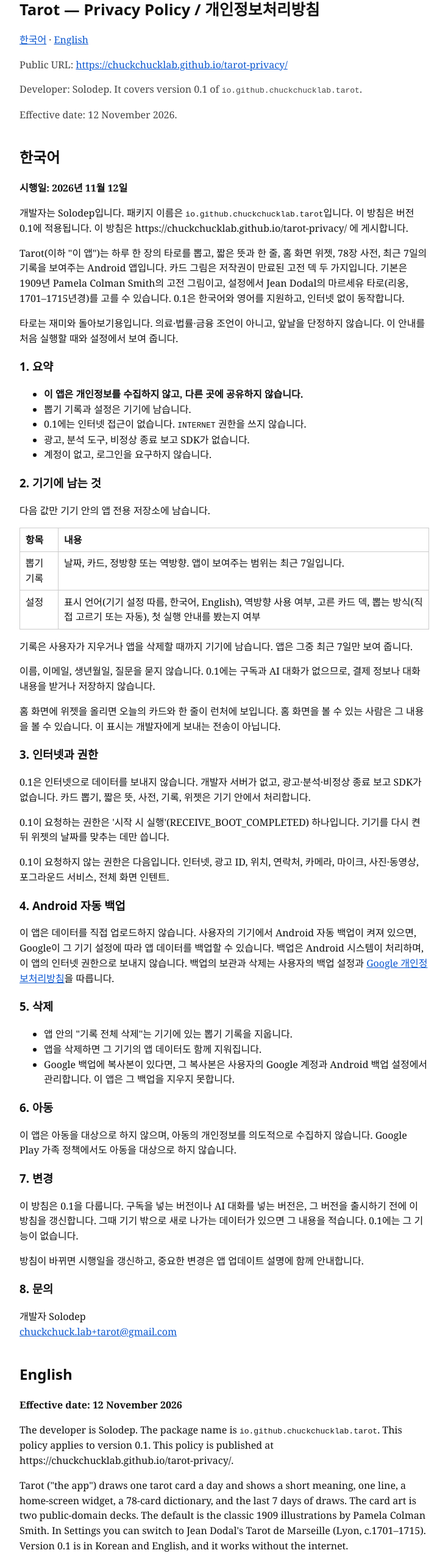
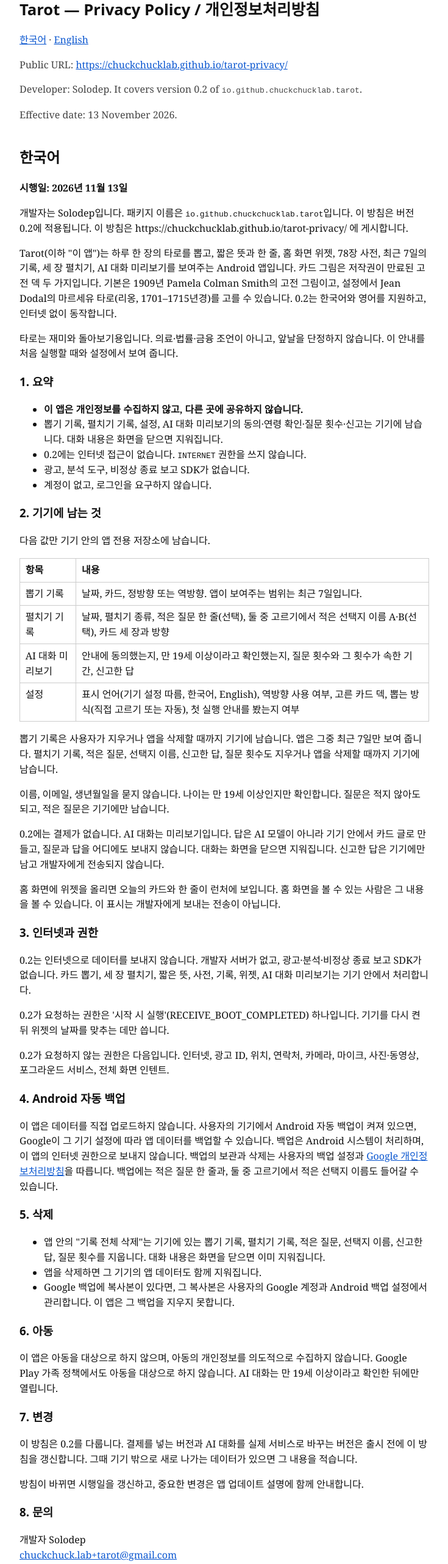
Before and after one commit to chuckchucklab/tarot-privacy, a plain HTML site: page index.html in a window 1280 px wide. Shown: the part 36-2600 px from the top of the page at 61% size, without its empty margins (272-1007 px from the left). Drawn offline with Linux system fonts and the light colour scheme.

Commit message:
Update the privacy policy for version 0.2

```diff
--- a/index.html
+++ b/index.html
@@ -19,21 +19,21 @@
   <h1>Tarot — Privacy Policy / 개인정보처리방침</h1>
   <p class="meta"><a href="#ko">한국어</a> · <a href="#en">English</a></p>
   <p class="meta">Public URL: <a href="https://chuckchucklab.github.io/tarot-privacy/">https://chuckchucklab.github.io/tarot-privacy/</a></p>
-  <p class="meta">Developer: Solodep. It covers version 0.1 of <code>io.github.chuckchucklab.tarot</code>.</p>
-  <p class="meta">Effective date: 12 November 2026.</p>
+  <p class="meta">Developer: Solodep. It covers version 0.2 of <code>io.github.chuckchucklab.tarot</code>.</p>
+  <p class="meta">Effective date: 13 November 2026.</p>
 
   <section id="ko" lang="ko">
   <h2>한국어</h2>
-  <p><strong>시행일: 2026년 11월 12일</strong></p>
-  <p>개발자는 Solodep입니다. 패키지 이름은 <code>io.github.chuckchucklab.tarot</code>입니다. 이 방침은 버전 0.1에 적용됩니다. 이 방침은 https://chuckchucklab.github.io/tarot-privacy/ 에 게시합니다.</p>
-  <p>Tarot(이하 "이 앱")는 하루 한 장의 타로를 뽑고, 짧은 뜻과 한 줄, 홈 화면 위젯, 78장 사전, 최근 7일의 기록을 보여주는 Android 앱입니다. 카드 그림은 저작권이 만료된 고전 덱 두 가지입니다. 기본은 1909년 Pamela Colman Smith의 고전 그림이고, 설정에서 Jean Dodal의 마르세유 타로(리옹, 1701–1715년경)를 고를 수 있습니다. 0.1은 한국어와 영어를 지원하고, 인터넷 없이 동작합니다.</p>
+  <p><strong>시행일: 2026년 11월 13일</strong></p>
+  <p>개발자는 Solodep입니다. 패키지 이름은 <code>io.github.chuckchucklab.tarot</code>입니다. 이 방침은 버전 0.2에 적용됩니다. 이 방침은 https://chuckchucklab.github.io/tarot-privacy/ 에 게시합니다.</p>
+  <p>Tarot(이하 "이 앱")는 하루 한 장의 타로를 뽑고, 짧은 뜻과 한 줄, 홈 화면 위젯, 78장 사전, 최근 7일의 기록, 세 장 펼치기, AI 대화 미리보기를 보여주는 Android 앱입니다. 카드 그림은 저작권이 만료된 고전 덱 두 가지입니다. 기본은 1909년 Pamela Colman Smith의 고전 그림이고, 설정에서 Jean Dodal의 마르세유 타로(리옹, 1701–1715년경)를 고를 수 있습니다. 0.2는 한국어와 영어를 지원하고, 인터넷 없이 동작합니다.</p>
   <p>타로는 재미와 돌아보기용입니다. 의료·법률·금융 조언이 아니고, 앞날을 단정하지 않습니다. 이 안내를 처음 실행할 때와 설정에서 보여 줍니다.</p>
 
   <h3>1. 요약</h3>
   <ul>
     <li><strong>이 앱은 개인정보를 수집하지 않고, 다른 곳에 공유하지 않습니다.</strong></li>
-    <li>뽑기 기록과 설정은 기기에 남습니다.</li>
-    <li>0.1에는 인터넷 접근이 없습니다. <code>INTERNET</code> 권한을 쓰지 않습니다.</li>
+    <li>뽑기 기록, 펼치기 기록, 설정, AI 대화 미리보기의 동의·연령 확인·질문 횟수·신고는 기기에 남습니다. 대화 내용은 화면을 닫으면 지워집니다.</li>
+    <li>0.2에는 인터넷 접근이 없습니다. <code>INTERNET</code> 권한을 쓰지 않습니다.</li>
     <li>광고, 분석 도구, 비정상 종료 보고 SDK가 없습니다.</li>
     <li>계정이 없고, 로그인을 요구하지 않습니다.</li>
   </ul>
@@ -43,32 +43,35 @@
   <table>
     <tr><th>항목</th><th>내용</th></tr>
     <tr><td>뽑기 기록</td><td>날짜, 카드, 정방향 또는 역방향. 앱이 보여주는 범위는 최근 7일입니다.</td></tr>
+    <tr><td>펼치기 기록</td><td>날짜, 펼치기 종류, 적은 질문 한 줄(선택), 둘 중 고르기에서 적은 선택지 이름 A·B(선택), 카드 세 장과 방향</td></tr>
+    <tr><td>AI 대화 미리보기</td><td>안내에 동의했는지, 만 19세 이상이라고 확인했는지, 질문 횟수와 그 횟수가 속한 기간, 신고한 답</td></tr>
     <tr><td>설정</td><td>표시 언어(기기 설정 따름, 한국어, English), 역방향 사용 여부, 고른 카드 덱, 뽑는 방식(직접 고르기 또는 자동), 첫 실행 안내를 봤는지 여부</td></tr>
   </table>
-  <p>기록은 사용자가 지우거나 앱을 삭제할 때까지 기기에 남습니다. 앱은 그중 최근 7일만 보여 줍니다.</p>
-  <p>이름, 이메일, 생년월일, 질문을 묻지 않습니다. 0.1에는 구독과 AI 대화가 없으므로, 결제 정보나 대화 내용을 받거나 저장하지 않습니다.</p>
+  <p>뽑기 기록은 사용자가 지우거나 앱을 삭제할 때까지 기기에 남습니다. 앱은 그중 최근 7일만 보여 줍니다. 펼치기 기록, 적은 질문, 선택지 이름, 신고한 답, 질문 횟수도 지우거나 앱을 삭제할 때까지 기기에 남습니다.</p>
+  <p>이름, 이메일, 생년월일을 묻지 않습니다. 나이는 만 19세 이상인지만 확인합니다. 질문은 적지 않아도 되고, 적은 질문은 기기에만 남습니다.</p>
+  <p>0.2에는 결제가 없습니다. AI 대화는 미리보기입니다. 답은 AI 모델이 아니라 기기 안에서 카드 글로 만들고, 질문과 답을 어디에도 보내지 않습니다. 대화는 화면을 닫으면 지워집니다. 신고한 답은 기기에만 남고 개발자에게 전송되지 않습니다.</p>
   <p>홈 화면에 위젯을 올리면 오늘의 카드와 한 줄이 런처에 보입니다. 홈 화면을 볼 수 있는 사람은 그 내용을 볼 수 있습니다. 이 표시는 개발자에게 보내는 전송이 아닙니다.</p>
 
   <h3>3. 인터넷과 권한</h3>
-  <p>0.1은 인터넷으로 데이터를 보내지 않습니다. 개발자 서버가 없고, 광고·분석·비정상 종료 보고 SDK가 없습니다. 카드 뽑기, 짧은 뜻, 사전, 기록, 위젯은 기기 안에서 처리합니다.</p>
-  <p>0.1이 요청하는 권한은 '시작 시 실행'(RECEIVE_BOOT_COMPLETED) 하나입니다. 기기를 다시 켠 뒤 위젯의 날짜를 맞추는 데만 씁니다.</p>
-  <p>0.1이 요청하지 않는 권한은 다음입니다. 인터넷, 광고 ID, 위치, 연락처, 카메라, 마이크, 사진·동영상, 포그라운드 서비스, 전체 화면 인텐트.</p>
+  <p>0.2는 인터넷으로 데이터를 보내지 않습니다. 개발자 서버가 없고, 광고·분석·비정상 종료 보고 SDK가 없습니다. 카드 뽑기, 세 장 펼치기, 짧은 뜻, 사전, 기록, 위젯, AI 대화 미리보기는 기기 안에서 처리합니다.</p>
+  <p>0.2가 요청하는 권한은 '시작 시 실행'(RECEIVE_BOOT_COMPLETED) 하나입니다. 기기를 다시 켠 뒤 위젯의 날짜를 맞추는 데만 씁니다.</p>
+  <p>0.2가 요청하지 않는 권한은 다음입니다. 인터넷, 광고 ID, 위치, 연락처, 카메라, 마이크, 사진·동영상, 포그라운드 서비스, 전체 화면 인텐트.</p>
 
   <h3>4. Android 자동 백업</h3>
-  <p>이 앱은 데이터를 직접 업로드하지 않습니다. 사용자의 기기에서 Android 자동 백업이 켜져 있으면, Google이 그 기기 설정에 따라 앱 데이터를 백업할 수 있습니다. 백업은 Android 시스템이 처리하며, 이 앱의 인터넷 권한으로 보내지 않습니다. 백업의 보관과 삭제는 사용자의 백업 설정과 <a href="https://policies.google.com/privacy">Google 개인정보처리방침</a>을 따릅니다.</p>
+  <p>이 앱은 데이터를 직접 업로드하지 않습니다. 사용자의 기기에서 Android 자동 백업이 켜져 있으면, Google이 그 기기 설정에 따라 앱 데이터를 백업할 수 있습니다. 백업은 Android 시스템이 처리하며, 이 앱의 인터넷 권한으로 보내지 않습니다. 백업의 보관과 삭제는 사용자의 백업 설정과 <a href="https://policies.google.com/privacy">Google 개인정보처리방침</a>을 따릅니다. 백업에는 적은 질문 한 줄과, 둘 중 고르기에서 적은 선택지 이름도 들어갈 수 있습니다.</p>
 
   <h3>5. 삭제</h3>
   <ul>
-    <li>앱 안의 "기록 전체 삭제"는 기기에 있는 뽑기 기록을 지웁니다.</li>
+    <li>앱 안의 "기록 전체 삭제"는 기기에 있는 뽑기 기록, 펼치기 기록, 적은 질문, 선택지 이름, 신고한 답, 질문 횟수를 지웁니다. 대화 내용은 화면을 닫으면 이미 지워집니다.</li>
     <li>앱을 삭제하면 그 기기의 앱 데이터도 함께 지워집니다.</li>
     <li>Google 백업에 복사본이 있다면, 그 복사본은 사용자의 Google 계정과 Android 백업 설정에서 관리합니다. 이 앱은 그 백업을 지우지 못합니다.</li>
   </ul>
 
   <h3>6. 아동</h3>
-  <p>이 앱은 아동을 대상으로 하지 않으며, 아동의 개인정보를 의도적으로 수집하지 않습니다. Google Play 가족 정책에서도 아동을 대상으로 하지 않습니다.</p>
+  <p>이 앱은 아동을 대상으로 하지 않으며, 아동의 개인정보를 의도적으로 수집하지 않습니다. Google Play 가족 정책에서도 아동을 대상으로 하지 않습니다. AI 대화는 만 19세 이상이라고 확인한 뒤에만 열립니다.</p>
 
   <h3>7. 변경</h3>
-  <p>이 방침은 0.1을 다룹니다. 구독을 넣는 버전이나 AI 대화를 넣는 버전은, 그 버전을 출시하기 전에 이 방침을 갱신합니다. 그때 기기 밖으로 새로 나가는 데이터가 있으면 그 내용을 적습니다. 0.1에는 그 기능이 없습니다.</p>
+  <p>이 방침은 0.2를 다룹니다. 결제를 넣는 버전과 AI 대화를 실제 서비스로 바꾸는 버전은 출시 전에 이 방침을 갱신합니다. 그때 기기 밖으로 새로 나가는 데이터가 있으면 그 내용을 적습니다.</p>
   <p>방침이 바뀌면 시행일을 갱신하고, 중요한 변경은 앱 업데이트 설명에 함께 안내합니다.</p>
 
   <h3>8. 문의</h3>
@@ -77,16 +80,16 @@
 
   <section id="en" lang="en">
   <h2>English</h2>
-  <p><strong>Effective date: 12 November 2026</strong></p>
-  <p>The developer is Solodep. The package name is <code>io.github.chuckchucklab.tarot</code>. This policy applies to version 0.1. This policy is published at https://chuckchucklab.github.io/tarot-privacy/.</p>
-  <p>Tarot ("the app") draws one tarot card a day and shows a short meaning, one line, a home-screen widget, a 78-card dictionary, and the last 7 days of draws. The card art is two public-domain decks. The default is the classic 1909 illustrations by Pamela Colman Smith. In Settings you can switch to Jean Dodal's Tarot de Marseille (Lyon, c.1701–1715). Version 0.1 is in Korean and English, and it works without the internet.</p>
+  <p><strong>Effective date: 13 November 2026</strong></p>
+  <p>The developer is Solodep. The package name is <code>io.github.chuckchucklab.tarot</code>. This policy applies to version 0.2. This policy is published at https://chuckchucklab.github.io/tarot-privacy/.</p>
+  <p>Tarot ("the app") draws one tarot card a day and shows a short meaning, one line, a home-screen widget, a 78-card dictionary, the last 7 days of draws, three-card spreads, and a preview of AI chat. The card art is two public-domain decks. The default is the classic 1909 illustrations by Pamela Colman Smith. In Settings you can switch to Jean Dodal's Tarot de Marseille (Lyon, c.1701–1715). Version 0.2 is in Korean and English, and it works without the internet.</p>
   <p>Tarot here is for fun and reflection, not medical, legal, or financial advice, and it does not claim to know what will happen. The app shows that note on first launch and in Settings.</p>
 
   <h3>1. In short</h3>
   <ul>
     <li><strong>The app collects no personal data and shares none.</strong></li>
-    <li>Draw history and settings stay on the device.</li>
-    <li>Version 0.1 has no internet access. It does not use the <code>INTERNET</code> permission.</li>
+    <li>Draw history, spread history, settings, and the AI chat preview's consent, age confirmation, question count, and reports stay on the device. The conversation is erased when you close the screen.</li>
+    <li>Version 0.2 has no internet access. It does not use the <code>INTERNET</code> permission.</li>
     <li>There are no ads, no analytics, and no crash-reporting SDK.</li>
     <li>There is no account, and the app does not ask you to sign in.</li>
   </ul>
@@ -96,32 +99,35 @@
   <table>
     <tr><th>Item</th><th>Contents</th></tr>
     <tr><td>Draw history</td><td>The date, the card, and upright or reversed. The app shows the last 7 days.</td></tr>
+    <tr><td>Spread history</td><td>The date, the spread, the one-line question if you wrote one, the option names A and B if you named them for Choose between two, and the three cards with upright or reversed</td></tr>
+    <tr><td>AI chat preview</td><td>Whether you agreed to the notice, whether you confirmed you are 19 or older, the question count and the window it belongs to, and the answers you reported</td></tr>
     <tr><td>Settings</td><td>Display language (follow the device, Korean, or English), whether reversed cards are on, the chosen deck, how you draw (pick it yourself or let the app draw), and whether the first-launch note was shown</td></tr>
   </table>
-  <p>Draw history stays on the device until you delete it or uninstall the app. The app shows only the last 7 days of it.</p>
-  <p>The app does not ask for your name, email, or birth date, and it does not ask you to write a question. Version 0.1 has no subscription and no AI chat, so it does not receive or store payment details or conversation text.</p>
+  <p>Draw history stays on the device until you delete it or uninstall the app. The app shows only the last 7 days of it. Spread history, questions, option names, reported answers, and the question count also stay on the device until you delete them or uninstall the app.</p>
+  <p>The app does not ask for your name, email, or birth date. It only asks you to confirm that you are 19 or older. Writing a question is optional, and a question you write stays on the device.</p>
+  <p>Version 0.2 has no payments. AI chat is a preview. Answers are put together on the device from the card texts, not by an AI model, and no question or answer is sent anywhere. The conversation is erased when you close the screen. An answer you report is kept only on the device and is not sent to the developer.</p>
   <p>If you add the widget, today's card and one line appear on the home screen. Anyone who can see the home screen can read them. That display is not a transfer to the developer.</p>
 
   <h3>3. Internet and permissions</h3>
-  <p>Version 0.1 sends nothing over the internet. There is no developer server, and there is no ads, analytics, or crash-reporting SDK. The draw, the short meaning, the dictionary, the history, and the widget are handled on the device.</p>
-  <p>Version 0.1 requests one permission: RECEIVE_BOOT_COMPLETED (run at startup). The app uses it only to correct the widget's date after the device restarts.</p>
-  <p>Version 0.1 does not request these permissions: internet, advertising ID, location, contacts, camera, microphone, photos and videos, a foreground service, or a full-screen intent.</p>
+  <p>Version 0.2 sends nothing over the internet. There is no developer server, and there is no ads, analytics, or crash-reporting SDK. The draw, three-card spreads, the short meaning, the dictionary, the history, the widget, and the AI chat preview are handled on the device.</p>
+  <p>Version 0.2 requests one permission: RECEIVE_BOOT_COMPLETED (run at startup). The app uses it only to correct the widget's date after the device restarts.</p>
+  <p>Version 0.2 does not request these permissions: internet, advertising ID, location, contacts, camera, microphone, photos and videos, a foreground service, or a full-screen intent.</p>
 
   <h3>4. Android Auto Backup</h3>
-  <p>The app does not upload data itself. If Android Auto Backup is turned on for your device, Google may back up the app's data according to that device's settings. The Android system performs the backup. It does not use this app's internet permission. Google keeps and deletes that backup under your backup settings and the <a href="https://policies.google.com/privacy">Google Privacy Policy</a>.</p>
+  <p>The app does not upload data itself. If Android Auto Backup is turned on for your device, Google may back up the app's data according to that device's settings. The Android system performs the backup. It does not use this app's internet permission. Google keeps and deletes that backup under your backup settings and the <a href="https://policies.google.com/privacy">Google Privacy Policy</a>. A backup can include the one-line questions you wrote and the option names you entered for a choice between two.</p>
 
   <h3>5. Deleting data</h3>
   <ul>
-    <li>"Delete all history" in the app deletes the draw history stored on the device.</li>
+    <li>"Delete all history" in the app deletes the draw history, spread history, questions, option names, reported answers, and question counters stored on the device. The conversation is already erased when you close the screen.</li>
     <li>Uninstalling the app deletes the app's data on that device.</li>
     <li>If a copy exists in a Google backup, you manage that copy in your Google account and Android backup settings. The app cannot delete that backup.</li>
   </ul>
 
   <h3>6. Children</h3>
-  <p>The app is not directed to children, and it does not knowingly collect personal information from children. It does not target children under Google Play's Families Policy.</p>
+  <p>The app is not directed to children, and it does not knowingly collect personal information from children. It does not target children under Google Play's Families Policy. AI chat opens only after you confirm you are 19 or older.</p>
 
   <h3>7. Changes</h3>
-  <p>This policy covers version 0.1. A later version that adds a subscription, or a later version that adds AI chat, will update this policy before that version is released. If that version sends anything new off the device, the update will say so. Version 0.1 does not include those features.</p>
+  <p>This policy covers version 0.2. A version that adds payments, or one that turns AI chat into a live service, will update this policy before release. If that version sends anything new off the device, the update will say so.</p>
   <p>If this policy changes, the effective date is updated. A material change is also noted in the app's update text.</p>
 
   <h3>8. Contact</h3>
```
